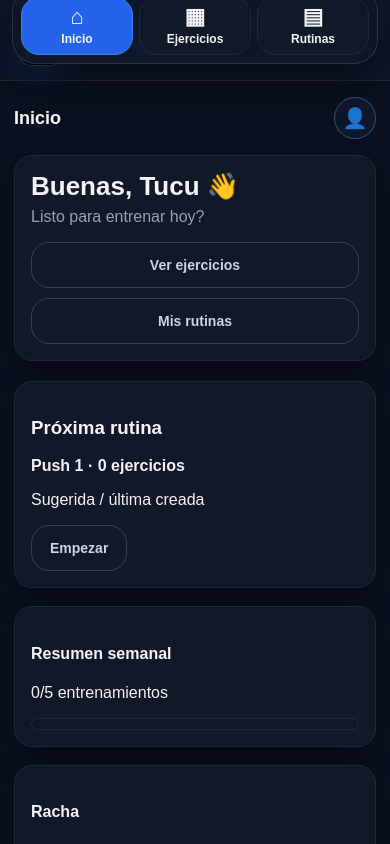
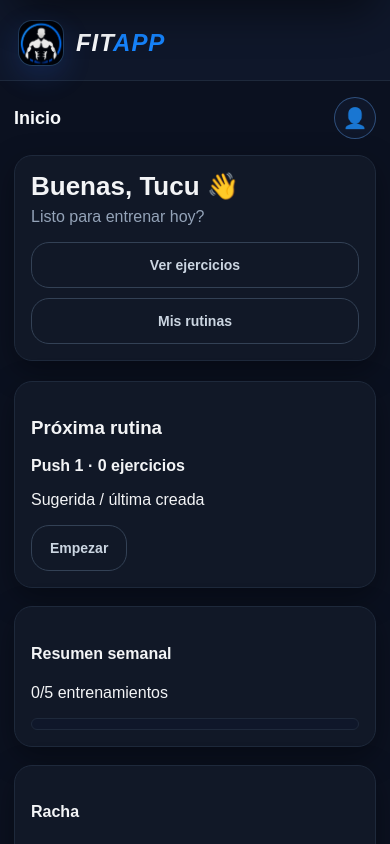
Before and after one commit to tucuvillalonga/gym-trainer, a React (Vite) app: page / in a window 390 px wide. Shown: the top 844 px of the page. Built offline with nearby package versions, Linux system fonts and the light colour scheme.

Commit message:
Prueba 4? de responsive

```diff
--- a/src/styles.css
+++ b/src/styles.css
@@ -2099,7 +2099,7 @@
     top: auto !important;
     left: 12px;
     right: 12px;
-    bottom: max(16px, env(safe-area-inset-bottom)) !important;
+    bottom: calc(82px + env(safe-area-inset-bottom)) !important;
     z-index: 50;
     grid-template-columns: repeat(3, minmax(0, 1fr));
     gap: 6px;
```
